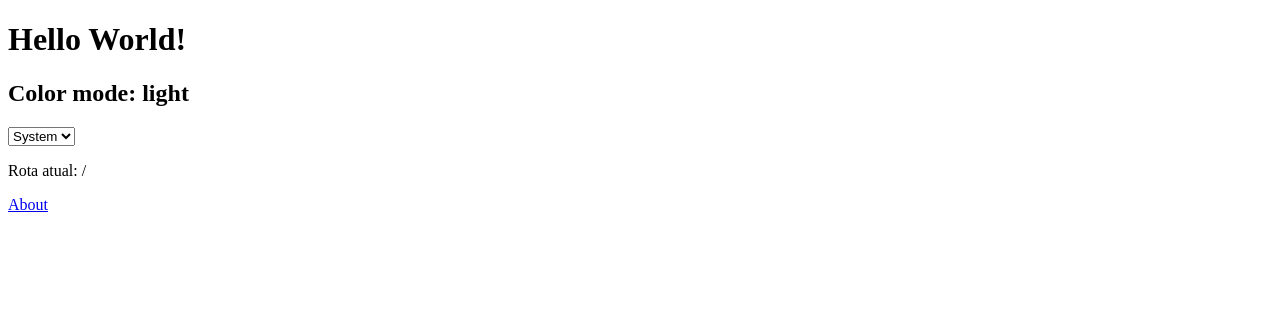
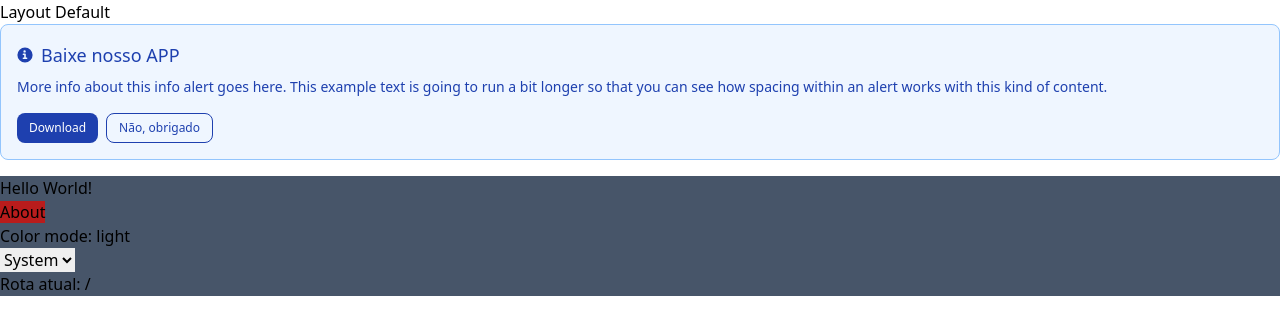
Before and after one commit to vitorpantaleao/nuxt-app-pwa, a Nuxt app: page / in a window 1280 px wide. Shown: the top 334 px of the page. Built offline with nearby package versions, Linux system fonts and the light colour scheme.

Commit message:
feat: adiciona Tailwind CSS

```diff
--- a/app.vue
+++ b/app.vue
@@ -1,6 +1,9 @@
 <template>
-  <div>
-    <VitePwaManifest />
-  </div>
-  <NuxtPage />
+  <NuxtLayout>
+    <DownloadApp />
+    <div>
+      <VitePwaManifest />
+    </div>
+    <NuxtPage />
+  </NuxtLayout>
 </template>
--- /dev/null
+++ b/assets/css/tailwind.css
@@ -0,0 +1,3 @@
+@tailwind base;
+@tailwind components;
+@tailwind utilities;
--- /dev/null
+++ b/components/DownloadApp.vue
@@ -0,0 +1,27 @@
+<template>
+    <div id="alert-additional-content-1" class="p-4 mb-4 text-blue-800 border border-blue-300 rounded-lg bg-blue-50 dark:bg-gray-800 dark:text-blue-400 dark:border-blue-800" role="alert">
+        <div class="flex items-center">
+            <svg class="flex-shrink-0 w-4 h-4 mr-2" aria-hidden="true" xmlns="http://www.w3.org/2000/svg" fill="currentColor" viewBox="0 0 20 20">
+                <path d="M10 .5a9.5 9.5 0 1 0 9.5 9.5A9.51 9.51 0 0 0 10 .5ZM9.5 4a1.5 1.5 0 1 1 0 3 1.5 1.5 0 0 1 0-3ZM12 15H8a1 1 0 0 1 0-2h1v-3H8a1 1 0 0 1 0-2h2a1 1 0 0 1 1 1v4h1a1 1 0 0 1 0 2Z" />
+            </svg>
+            <span class="sr-only">Info</span>
+            <h3 class="text-lg font-medium">Baixe nosso APP</h3>
+        </div>
+        <div class="mt-2 mb-4 text-sm">
+            More info about this info alert goes here. This example text is going to
+            run a bit longer so that you can see how spacing within an alert works
+            with this kind of content.
+        </div>
+        <div class="flex">
+            <button type="button"
+                class="text-white bg-blue-800 hover:bg-blue-900 focus:ring-4 focus:outline-none focus:ring-blue-200 font-medium rounded-lg text-xs px-3 py-1.5 mr-2 text-center inline-flex items-center dark:bg-blue-600 dark:hover:bg-blue-700 dark:focus:ring-blue-800">
+                Download
+            </button>
+            <button type="button"
+                class="text-blue-800 bg-transparent border border-blue-800 hover:bg-blue-900 hover:text-white focus:ring-4 focus:outline-none focus:ring-blue-200 font-medium rounded-lg text-xs px-3 py-1.5 text-center dark:hover:bg-blue-600 dark:border-blue-600 dark:text-blue-400 dark:hover:text-white dark:focus:ring-blue-800"
+                data-dismiss-target="#alert-additional-content-1" aria-label="Close">
+                Não, obrigado
+            </button>
+        </div>
+    </div>
+</template>
--- /dev/null
+++ b/layouts/default.vue
@@ -0,0 +1,10 @@
+<template>
+    <div>
+        <h2>Layout Default</h2>
+        <slot />
+    </div>
+</template>
+
+<script setup>
+
+</script>
--- a/nuxt.config.ts
+++ b/nuxt.config.ts
@@ -2,11 +2,27 @@
 export default defineNuxtConfig({
   devtools: { enabled: true },
   // buildModules: ["@nuxtjs/pwa"],
+  app: {
+    head: {
+      meta: [
+        { name: 'viewport', content: 'width=device-width, initial-scale=1' },
+        { name: 'theme-color', content: '#000000' },
+      ],
+      link: [],
+      script: [],
+      style: [],
+      noscript: [],
+    },
+  },
   modules: [
     "@pinia/nuxt",
     '@vite-pwa/nuxt',
     '@nuxtjs/color-mode',
+    '@nuxtjs/tailwindcss',
   ],
+  colorMode: {
+    classSuffix: '',
+  },
   pinia: {
     autoImports: [
       "defineStore",
@@ -16,47 +32,60 @@ export default defineNuxtConfig({
   },
   imports: { dirs: ["stores"] },
   ssr: true,
+  tailwindcss: {
+    cssPath: '~/assets/css/tailwind.css',
+    configPath: 'tailwind.config.js',
+  },
   pwa: {
     manifest: {
       name: 'Nuxt 3 PWA',
       short_name: 'Nuxt 3 PWA',
       description: 'Testando Nuxt 3 PWA',
       lang: 'pt-BR',
+      display: 'standalone',
+      theme_color: '#000000',
       icons: [
         {
           src: 'icons/icone_64x64.png',
           sizes: '64x64',
           type: 'image/png',
+          purpose: 'any maskable'
         },
         {
           src: 'icons/icone_120x120.png',
           sizes: '120x120',
           type: 'image/png',
+          purpose: 'any maskable'
         },
         {
           src: 'icons/icone_144x144.png',
           sizes: '144x144',
           type: 'image/png',
+          purpose: 'any maskable'
         },
         {
           src: 'icons/icone_152x152.png',
           sizes: '152x152',
           type: 'image/png',
+          purpose: 'any maskable'
         },
         {
           src: 'icons/icone_192x192.png',
           sizes: '192x192',
           type: 'image/png',
+          purpose: 'any maskable'
         },
         {
           src: 'icons/icone_384x384.png',
           sizes: '384x384',
           type: 'image/png',
+          purpose: 'any maskable'
         },
         {
           src: 'icons/icone_512x512.png',
           sizes: '512x512',
           type: 'image/png',
+          purpose: 'any maskable'
         },
       ],
     },
--- a/package.json
+++ b/package.json
@@ -12,6 +12,7 @@
     "@nuxt/devtools": "latest",
     "@nuxtjs/color-mode": "^3.3.0",
     "@nuxtjs/i18n": "^8.0.0-rc.3",
+    "@nuxtjs/tailwindcss": "^6.8.0",
     "@types/node": "^18.17.3",
     "@vite-pwa/nuxt": "^0.1.0",
     "nuxt": "^3.6.5"
@@ -21,6 +22,7 @@
     "@nuxtjs/html-validator": "^1.5.2",
     "@nuxtjs/robots": "^3.0.0",
     "@pinia/nuxt": "^0.4.11",
+    "js-cookie": "^3.0.5",
     "pinia": "^2.1.6"
   },
   "overrides": {
--- a/pages/index.vue
+++ b/pages/index.vue
@@ -2,14 +2,25 @@
 const route = useRoute()
 const colorMode = useColorMode()
 
-console.log(colorMode.preference)
+useHead({
+  title: 'Home',
+  meta: [
+    {
+      hid: 'description',
+      name: 'description',
+      content: 'My custom description'
+    }
+  ]
+})
+
 </script>
 
 <template>
-  <div>
+  <div class="bg-slate-600 dark:bg-black">
     <h1>Hello World!</h1>
+    <NuxtLink to="/about" class="bg-red-700">About</NuxtLink>
 
-    <div>
+    <div class="bg-">
       <h2>Color mode: {{ $colorMode.value }}</h2>
       <select v-model="$colorMode.preference">
         <option value="system">System</option>
@@ -21,6 +32,5 @@ console.log(colorMode.preference)
 
     <p>Rota atual: {{ route.path }}</p>
 
-    <NuxtLink to="/about">About</NuxtLink>
   </div>
 </template>
--- /dev/null
+++ b/postcss.config.js
@@ -0,0 +1,6 @@
+module.exports = {
+  plugins: {
+    tailwindcss: {},
+    autoprefixer: {},
+  },
+}
--- /dev/null
+++ b/tailwind.config.js
@@ -0,0 +1,16 @@
+/** @type {import('tailwindcss').Config} */
+module.exports = {
+  content: [
+    "./components/**/*.{js,vue,ts}",
+    "./layouts/**/*.vue",
+    "./pages/**/*.vue",
+    "./plugins/**/*.{js,ts}",
+    "./nuxt.config.{js,ts}",
+    "./app.vue",
+  ],
+  theme: {
+    extend: {},
+  },
+  plugins: [],
+  darkMode: 'class'
+}
```
Also changed, not shown: 1 other file (tests, documents, lock files or other folders).
